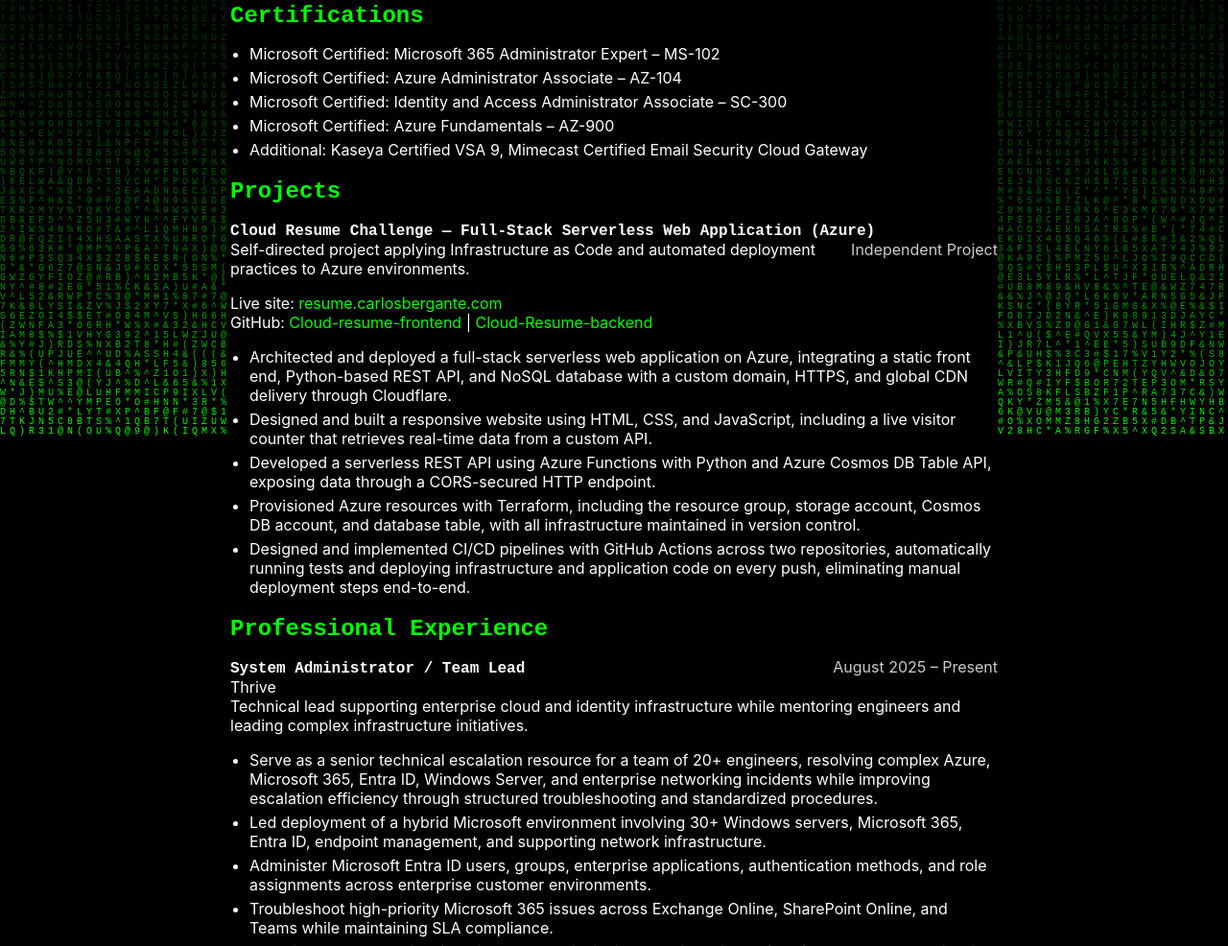
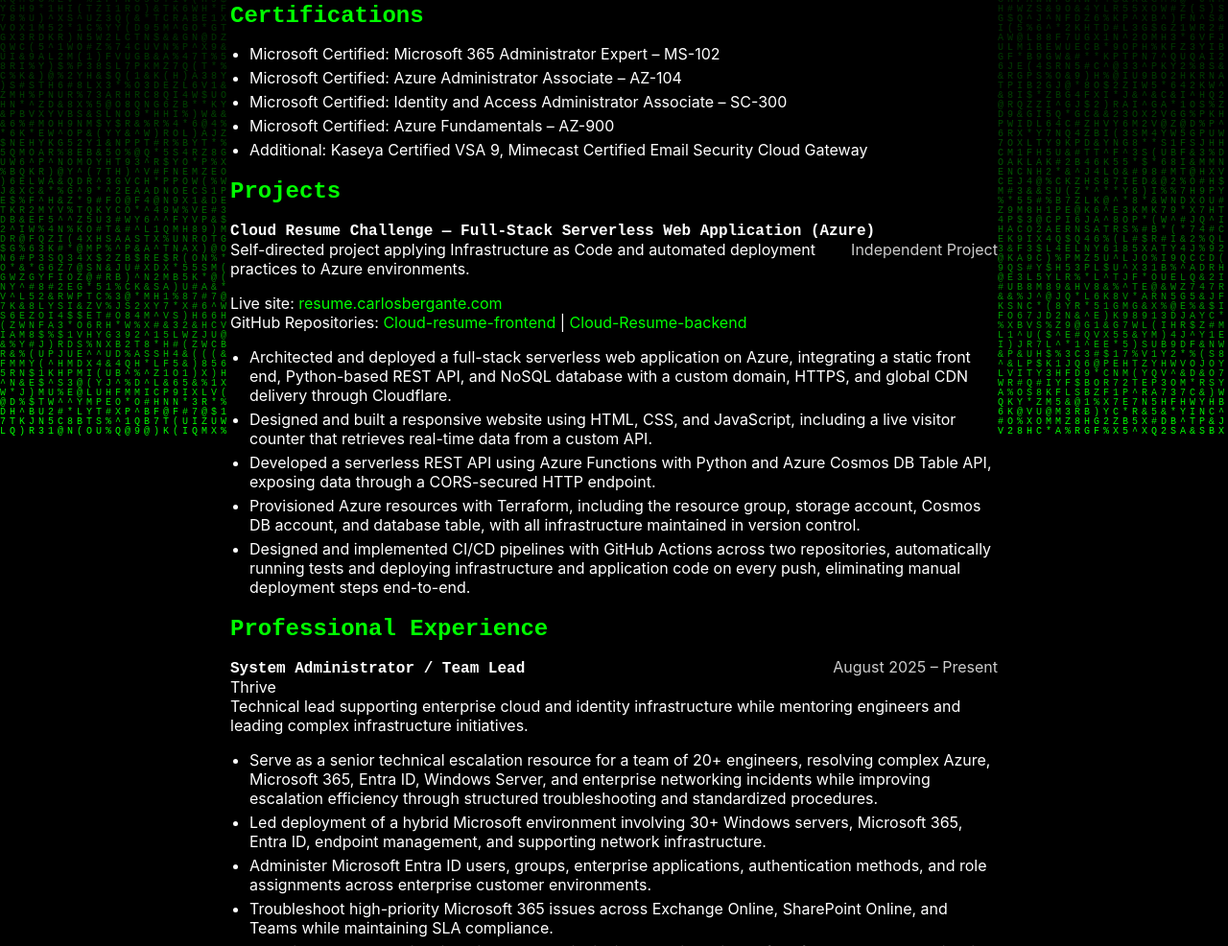
Before and after one commit to cbergante/Cloud-resume-frontend, a plain HTML site: page index.html in a window 1280 px wide. Shown: the part 968-1954 px from the top of the page at 96% size. Drawn offline with Linux system fonts and the light colour scheme; no server answers.

Commit message:
added Github REPOSITORIES

```diff
--- a/index.html
+++ b/index.html
@@ -74,7 +74,7 @@
           environments.<br>
           </p>
           Live site: <a href="https://resume.carlosbergante.com" target="_blank">resume.carlosbergante.com</a><br>
-          GitHub:
+          GitHub Repositories:
           <a href="https://github.com/cbergante/Cloud-resume-frontend" target="_blank">Cloud-resume-frontend</a> |
           <a href="https://github.com/cbergante/Cloud-Resume-backend" target="_blank">Cloud-Resume-backend</a>
         </p>
```
